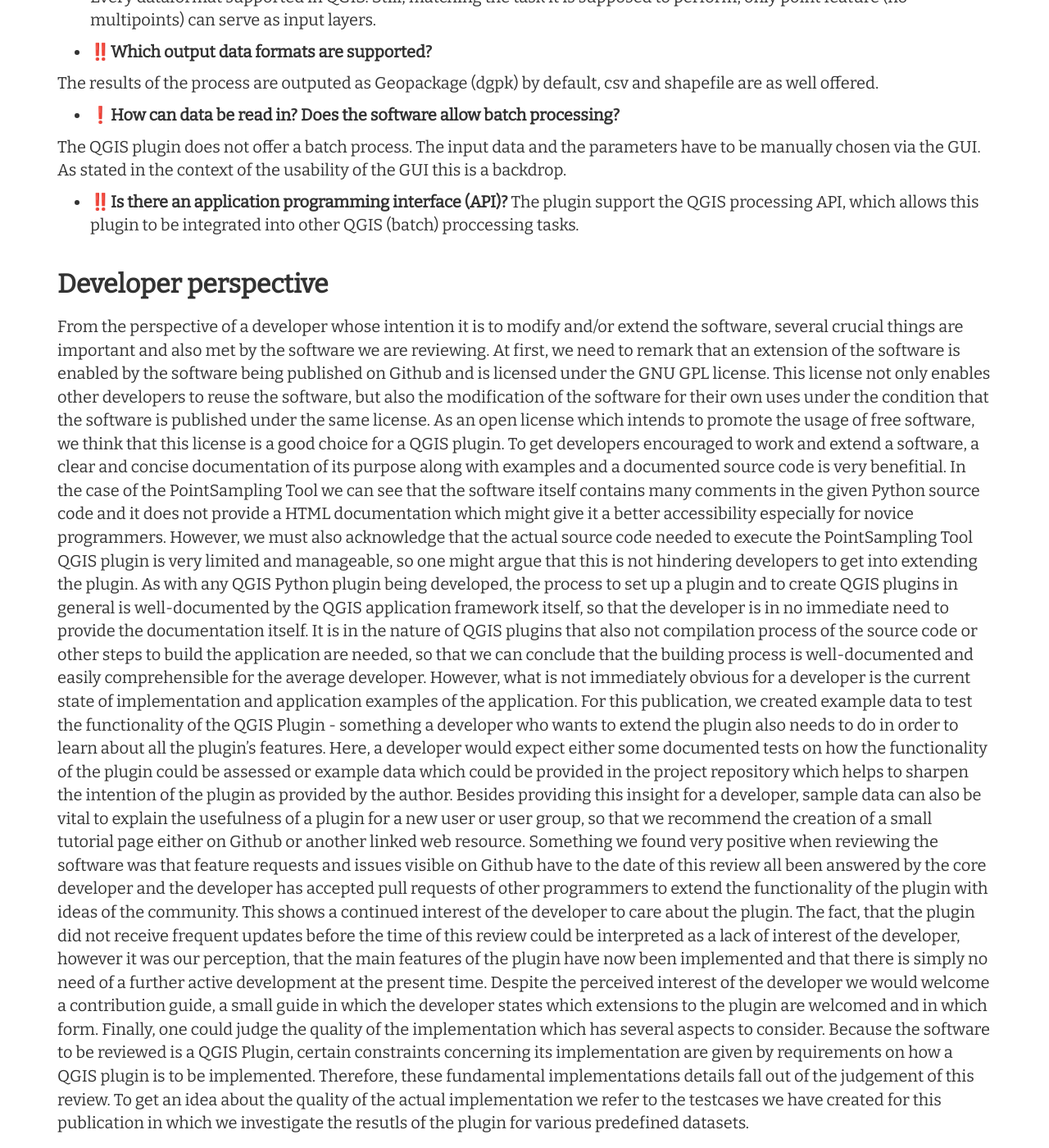
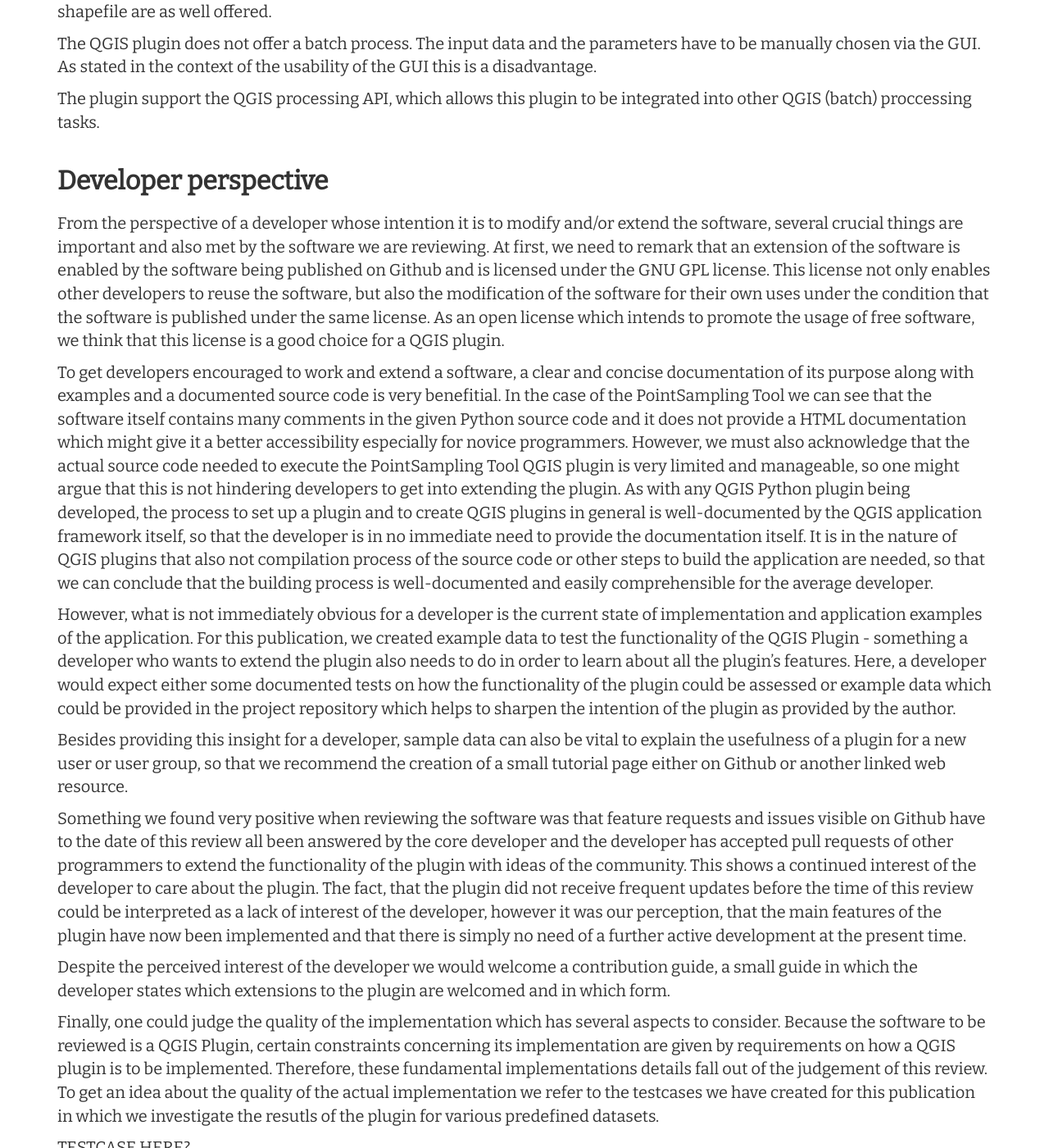
Before and after one commit to Research-Squirrel-Engineers/DGUF_PointSamplingTool, a Jekyll site: the page built from Review_Draft.md, in a window 1280 px wide and 1400 px high, scrolled down 4578 px. Shown: the whole window at 82% size. Built offline with Jekyll 4.4.1, drawn with Linux system fonts in a browser that asks for light colours; nearby versions of some CDN libraries; emoji names are drawn with the system emoji font; some of the changed text lies outside the part shown.

Commit message:
data ingest cleaning.
absätze für developers perspective

```diff
--- a/Review_Draft.md
+++ b/Review_Draft.md
@@ -148,39 +148,29 @@
 
 #### Data ingest, interoperability and programming interfaces
 
-* :bangbang:**Which data formats are read in and how?**
+Every dataformat supported in QGIS can be read in. Still, matching the task it is supposed to perform, only point feature (no multipoints) can serve as input layers. The results of the process are outputed as Geopackage (dgpk) by default, csv and shapefile are as well offered.
 
-- Every dataformat supported in QGIS. Still, matching the task it is supposed to perform, only point feature (no multipoints) can serve as input layers.
+The QGIS plugin does not offer a batch process. The input data and the parameters have to be manually chosen via the GUI. As stated in the context of the usability of the GUI this is a disadvantage.
 
-* :bangbang:**Which output data formats are supported?**
-
-The results of the process are outputed as Geopackage (dgpk) by default, csv and shapefile are as well offered.
-
-* :heavy_exclamation_mark:**How can data be read in? Does the software allow batch processing?**
-
-The QGIS plugin does not offer a batch process. The input data and the parameters have to be manually chosen via the GUI. As stated in the context of the usability of the GUI this is a backdrop.
-
-
-* :bangbang:**Is there an application programming interface (API)?**
 The plugin support the QGIS processing API, which allows this plugin to be integrated into other QGIS (batch) proccessing tasks.
 
-
-<!--- >#### Conformity with regulations on data protection and data minimisation
-
-* **Does the software comply with the laws (e.g. on data protection, map displays, etc.) of the country of assignment?**
-
-* **What data does the application store, for what purpose and for how long? Are data transferred to third parties?** -->
 
 ### Developer perspective
 
 From the perspective of a developer whose intention it is to modify and/or extend the software, several crucial things are important and also met by the software we are reviewing. At first, we need to remark that an extension of the software is enabled by the software being published on Github and is licensed under the GNU GPL license. This license not only enables other developers to reuse the software, but also the modification of the software for their own uses under the condition that the software is published under the same license.
 As an open license which intends to promote the usage of free software, we think that this license is a good choice for a QGIS plugin.
+
 To get developers encouraged to work and extend a software, a clear and concise documentation of its purpose along with examples and a documented source code is very benefitial. In the case of the PointSampling Tool we can see that the software itself contains many comments in the given Python source code and it does not provide a HTML documentation which might give it a better accessibility especially for novice programmers. However, we must also acknowledge that the actual source code needed to execute the PointSampling Tool QGIS plugin is very limited and manageable, so one might argue that this is not hindering developers to get into extending the plugin.
 As with any QGIS Python plugin being developed, the process to set up a plugin and to create QGIS plugins in general is well-documented by the QGIS application framework itself, so that the developer is in no immediate need to provide the documentation itself. It is in the nature of QGIS plugins that also not compilation process of the source code or other steps to build the application are needed, so that we can conclude that the building process is well-documented and easily comprehensible for the average developer.
+
 However, what is not immediately obvious for a developer is the current state of implementation and application examples of the application. For this publication, we created example data to test the functionality of the QGIS Plugin - something a developer who wants to extend the plugin also needs to do in order to learn about all the plugin's features. Here, a developer would expect either some documented tests on how the functionality of the plugin could be assessed or example data which could be provided in the project repository which helps to sharpen the intention of the plugin as provided by the author.
+
 Besides providing this insight for a developer, sample data can also be vital to explain the usefulness of a plugin for a new user or user group, so that we recommend the creation of a small tutorial page either on Github or another linked web resource.
+
 Something we found very positive when reviewing the software was that feature requests and issues visible on Github have to the date of this review all been answered by the core developer and the developer has accepted pull requests of other programmers to extend the functionality of the plugin with ideas of the community. This shows a continued interest of the developer to care about the plugin. The fact, that the plugin did not receive frequent updates before the time of this review could be interpreted as a lack of interest of the developer, however it was our perception, that the main features of the plugin have now been implemented and that there is simply no need of a further active development at the present time.
+
 Despite the perceived interest of the developer we would welcome a contribution guide, a small guide in which the developer states which extensions to the plugin are welcomed and in which form.
+
 Finally, one could judge the quality of the implementation which has several aspects to consider. Because the software to be reviewed is a QGIS Plugin, certain constraints concerning its implementation are given by requirements on how a QGIS plugin is to be implemented. Therefore, these fundamental implementations details fall out of the judgement of this review. To get an idea about the quality of the actual implementation we refer to the testcases we have created for this publication in which we investigate the resutls of the plugin for various predefined datasets.
 
 TESTCASE HERE?
```
